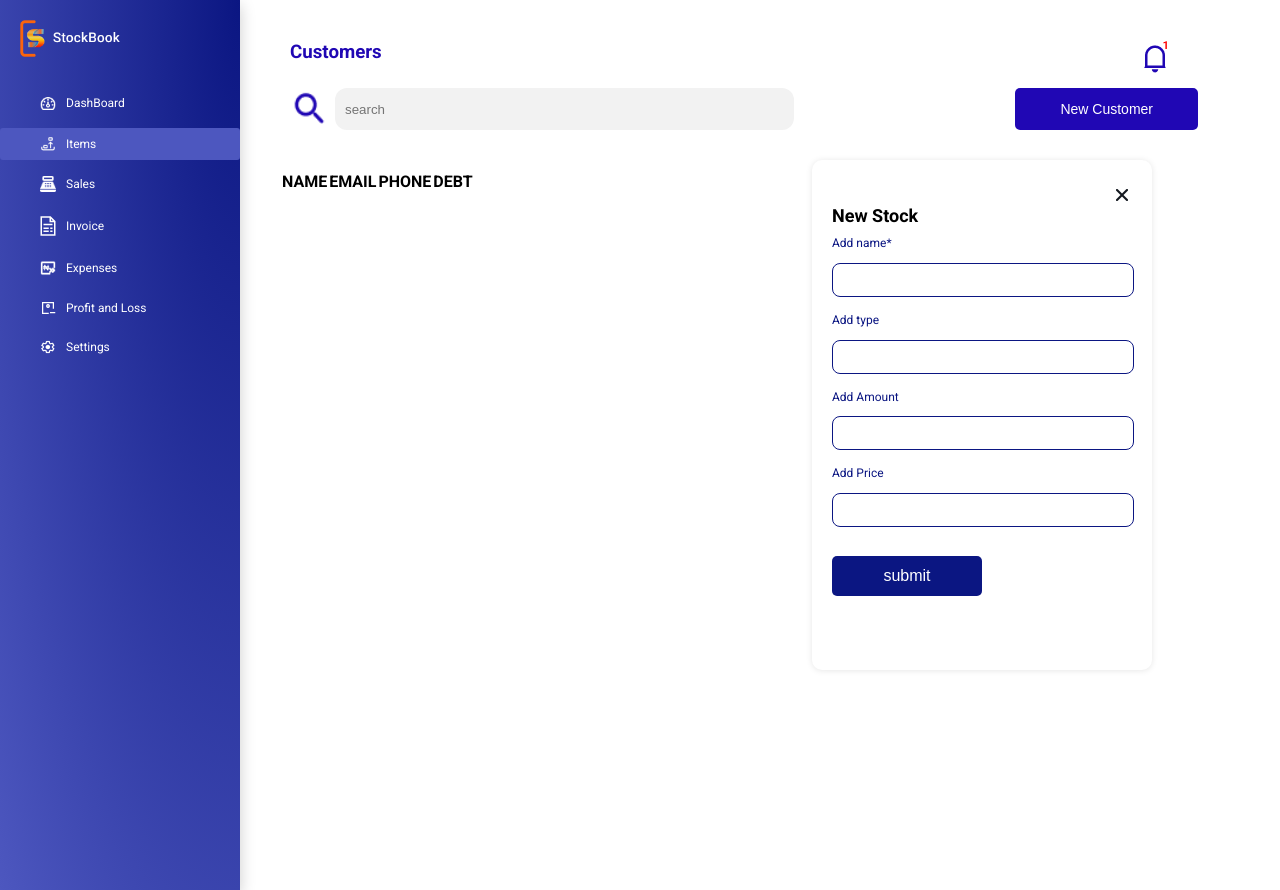
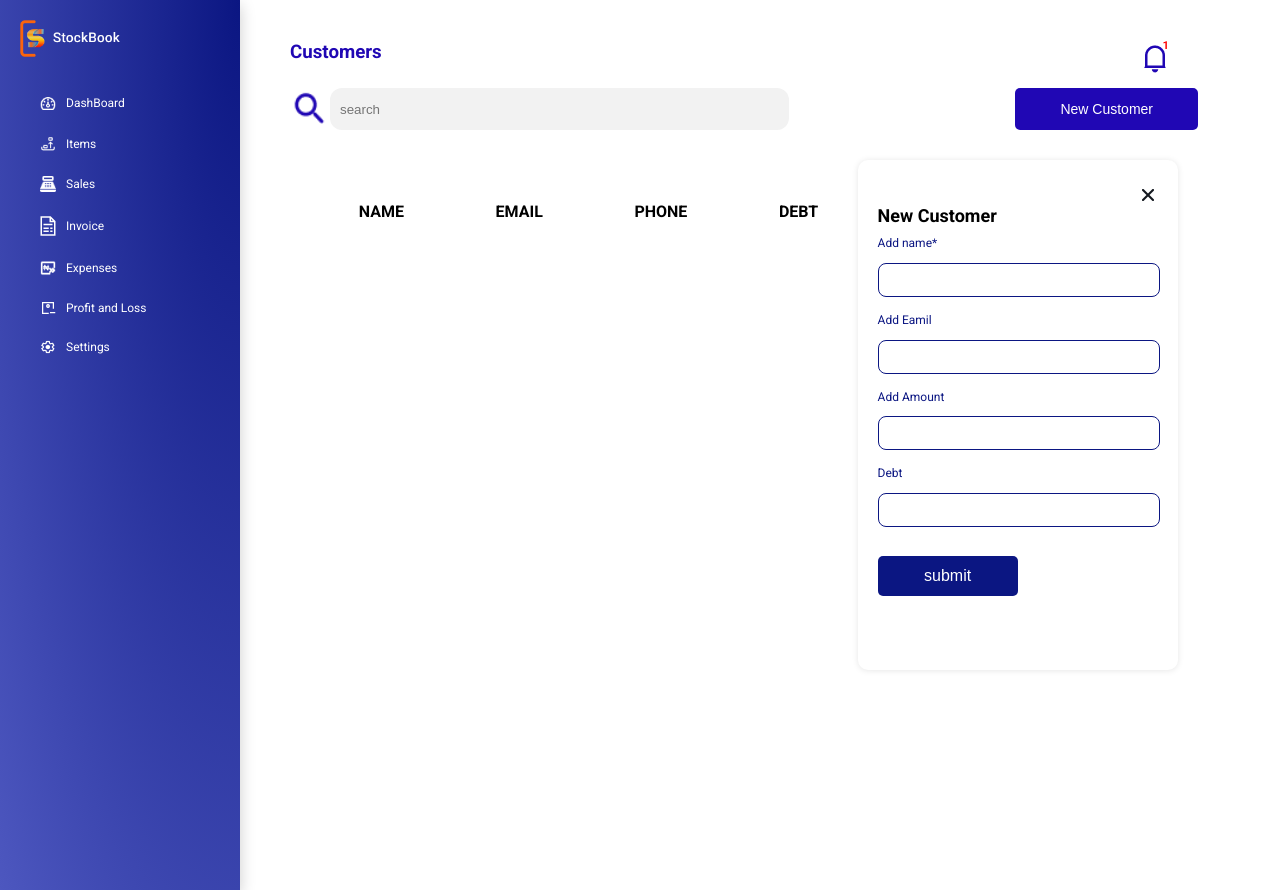
Before and after one commit to Marvelousmolokwu/root_stockbook, a plain HTML site: page main/customer.html in a window 1280 px wide. Both pictures are taken after a click on the button "New Customer". Drawn offline with Linux system fonts and the light colour scheme.

Commit message:
added the customer page

```diff
--- a/main/customer.html
+++ b/main/customer.html
@@ -13,7 +13,7 @@
     <link href="https://fonts.googleapis.com/css2?family=Roboto:wght@100;400;500;700&display=swap" rel="stylesheet" />
 
     <link rel="stylesheet" href="main.css" />
-    <script src="main.js" defer></script>
+
     <script src="app.js" defer></script>
 </head>
 
@@ -37,7 +37,7 @@
             <img src="/images/ic_round-search.png" alt="sreach" width="40px" />
             <input type="search" name="sreach" id="sreach" placeholder="search" />
             <div class="header--addstock">
-                <button class="add">New Customer</button>
+                <button class="customer--add">New Customer</button>
             </div>
         </div>
 
@@ -58,7 +58,7 @@
                         <img src="/images/icon-park-outline_dashboard-one.png" alt="" />
                         <a href="/main/dashBoard.html">DashBoard</a>
                     </li>
-                    <li class="d-flex active">
+                    <li class="d-flex">
                         <img src="/images/fluent_tray-item-remove-24-regular.png" alt="" />
                         <a href="/main/item.html">Items</a>
                     </li>
@@ -107,33 +107,33 @@
             </table>
         </div>
         <!-- popup -->
-        <div class="popup-container">
+        <div class="popup-customer--form">
             <form class="popup" onsubmit="onFormSubmit()">
                 <div class="popoup--head">
-                    <img src="/images/Close_MD2.png" alt="" class="popup--close">
+                    <img src="/images/Close_MD2.png" alt="" class="customer--popup--close">
                 </div>
-                <h2 id="popup-title">New Stock</h2>
-                <label for="stock-name">Add name*</label><label class="validation-error hide"
+                <h2 id="popup-title">New Customer</h2>
+                <label for="new__customer-name">Add name*</label><label class="validation-error hide"
                     id="fullNameValidationError"> this field is requried</label>
 
-                <input type="text" id="stock-name" name="stock-name">
+                <input type="text" id="new__customer-name" name="new__customer-name">
 
 
-                <label for="stock-type">
-                    Add type
-                    <input type="text" id="stock-type" name="stock-type">
+                <label for="new__customer-email">
+                    Add Eamil
+                    <input type="text" id="new__customer-email" name="new__customer-email">
                 </label>
 
-                <label for="stock-amount">
+                <label for="new__customer-number">
                     Add Amount
-                    <input type="text" id="stock-amount" name="stock-amount">
+                    <input type="number" id="stock-number" name="stock-number">
                 </label>
 
                 <label for="stock-price">
-                    Add Price
-                    <input type="number" id="stock-price" name="stock-price">
+                    Debt
+                    <input type="text" id="debt" name="debt">
                 </label>
-                <input id="popup-btn" type="submit" value="submit">
+                <input id="popup-btn" type="submit" value="submit" class="customer--save">
             </form>
 
 
@@ -185,7 +185,115 @@
             </div>
         </div>
     </aside>
+    <script>
+        // GET ELEMENTS
+        const customerAddForm = document.querySelector(".popup-customer--form");
+        const customerBtn = document.querySelector(".customer--add");
+        const customerCloseBtn = document.querySelector(".customer--popup--close")
+        const customerSaveBtn = document.querySelector(".customer--save")
 
+
+        customerBtn.addEventListener("click", () => {
+
+            customerAddForm.classList.add("show--customer--form");
+
+        });
+        customerCloseBtn.addEventListener("click", () => {
+
+            customerAddForm.classList.remove("show--customer--form");
+        });
+
+
+        // form.addEventListener("submit", (e) => {
+        //     e.preventDefault()
+        // })
+        // // Load data from localStorage
+        // const invoiceData = JSON.parse(localStorage.getItem("invoiceData")) || [];
+        // invoiceData.forEach((data) => {
+        //     insertFormData(data);
+        // });
+        // function onFormSubmit() {
+        //     if (validate()) {
+        //         let formData = readFormData();
+        //         insertFormData(formData);
+        //         generateId()
+        //         resetForm();
+        //         InvoiceAdd.classList.remove("show--popup--invoice");
+        //         // save to local storage
+        //         const invoiceData = JSON.parse(localStorage.getItem("invoiceData")) || [];
+        //         invoiceData.push(formData);
+        //         localStorage.setItem("invoiceData", JSON.stringify(invoiceData));
+        //     }
+        // }
+        // function readFormData() {
+        //     let formData = {};
+        //     formData["customername"] = document.getElementById("customer-name").value;
+        //     formData["customeritem"] = document.getElementById("customer-item").value;
+        //     formData["date"] = document.getElementById("date").value;
+        //     formData["customerprice"] = document.getElementById("customer-price").value;
+        //     return formData;
+        // }
+        // function insertFormData(data) {
+        //     let newRow = tbody.insertRow(tbody.length);
+        //     cell1 = newRow.insertCell(0);
+        //     cell1.innerHTML = data.customername;
+        //     cell2 = newRow.insertCell(1);
+        //     cell2.innerHTML = data.customeritem;
+        //     cell3 = newRow.insertCell(2);
+        //     cell3.innerHTML = data.date;
+        //     cell4 = newRow.insertCell(3);
+        //     cell4.innerHTML = data.customerprice;
+        //     cell5 = newRow.insertCell(4);
+        //     cell5.innerHTML = `<button onClick="generate()" class="invoice--generate"> generate </button`;
+        //     cell6 = newRow.insertCell(5); cell6.innerHTML = `#${generateId()}`; cell7 = newRow.insertCell(6);
+        //     cell7.innerHTML = `<img onClick="onDelete(this)" src="/images/Close_MD2.png" alt="" class="popup--close">`;
+
+        // }
+        // function resetForm() {
+        //     document.getElementById("customer-name").value = "";
+        //     document.getElementById("customer-item").value = "";
+        //     document.getElementById("date").value = "";
+        //     document.getElementById("customer-price").value = "";
+        // }
+        // function onDelete(td) {
+        //     if (confirm("Are you sure you want to delete this record?")) {
+        //         row = td.parentElement.parentElement;
+        //         tbody.deleteRow(row.rowIndex - 1, 1);
+        //         resetForm();
+
+        //         // Remove data from localStorage
+        //         const invoiceData = JSON.parse(localStorage.getItem("invoiceData")) || [];
+        //         invoiceData.splice(row.rowIndex - 1, 1);
+        //         localStorage.setItem("invoiceData", JSON.stringify(invoiceData));
+        //     }
+        // }
+        // function generateId() {
+        //     const id = Math.floor(Math.random() * 100000)
+        //     return id;
+        // }
+        // function generate() {
+
+        //     invoiceReceipt.classList.add("show--invoice-receipt")
+        //     console.log("me")
+
+        // }
+        // function validate() {
+        //     isValid = true;
+        //     if (document.getElementById("customer-name").value == "") {
+        //         isValid = false;
+        //         document.getElementById("fullNameValidationError").classList.remove("hide--invoice");
+        //     } else {
+        //         isValid = true;
+        //         if (
+        //             document
+        //                 .getElementById("fullNameValidationError")
+        //                 .classList.contains("hide--invoice")
+        //         )
+        //             document.getElementById("fullNameValidationError").classList.add("hide--invoice");
+        //     }
+        //     return isValid;
+        // }
+    </script>
 </body>
 
 </html>
--- a/main/main.css
+++ b/main/main.css
@@ -81,6 +81,7 @@ header {
   width: 33px;
   height: 33px;
   border-radius: 50px;
+  cursor: pointer;
 }
 .header--info,
 .header--notification {
@@ -95,7 +96,10 @@ header {
 }
 .header--sreach {
   display: flex;
-  gap: 5px;
+  gap: 0px;
+}
+.header--sreach > img {
+  min-width: 40px;
 }
 .header--sreach input {
   background-color: #f2f2f2;
@@ -169,6 +173,7 @@ header {
   display: flex;
   justify-content: flex-end;
   margin-right: 10px;
+  cursor: pointer;
 }
 .active,
 .dashBoard-items ul li:hover {
@@ -195,7 +200,8 @@ main {
 /* popup */
 .popup-container,
 .set--reminder--popup,
-.invoice--popup {
+.invoice--popup,
+.popup-customer--form {
   padding: 25px 20px;
   display: flex;
   flex-direction: column;
@@ -214,12 +220,14 @@ main {
   display: none;
 }
 .popup-container h2,
-.invoice--popup h2 {
+.invoice--popup h2,
+.popup-customer--form h2 {
   color: black;
   margin-bottom: 10px;
 }
 .popup-container * input,
-.invoice--popup * input {
+.invoice--popup * input,
+.popup-customer--form * input {
   border-radius: 0.5rem;
   height: 2rem;
   margin-bottom: 1rem;
@@ -252,6 +260,11 @@ main {
 }
 .set--reminder--popup {
   height: 200px;
+}
+.popup-customer--form {
+}
+.show--customer--form {
+  display: block;
 }
 .set--reminder--popup > button {
   padding: 10px;
@@ -329,23 +342,25 @@ main {
 }
 .profile--close {
   margin-left: 10px;
+  cursor: pointer;
 }
 .show--profile {
   display: block;
   position: fixed;
 }
 /* table */
-#invoice-list,
-#invoice-list > th,
-#invoice-list > td {
-  padding: 1.5rem 0.8rem;
-  margin: 20px;
+table,
+table * th,
+table * td {
+  padding: 0.5rem 1rem;
+
   line-height: 1rem;
   text-align: center;
   font-size: 0.8rem;
 }
-#invoice-list > th {
+table * th {
   font-size: 1rem;
+  padding: 1.5rem 2.8rem;
 }
 #invoice-list {
   max-height: 19rem;
@@ -410,6 +425,7 @@ label.validation-error {
   right: 12px;
   position: absolute;
   top: 8px;
+  cursor: pointer;
 }
 
 .invoice-box table {
@@ -477,8 +493,6 @@ label.validation-error {
   display: block;
 }
 
-/* invoice form */
-
 /* media query */
 @media screen and (min-width: 25rem) {
   /* .dashBoard {
@@ -543,13 +557,13 @@ label.validation-error {
     padding: 13px 45px;
     border-radius: 5px;
   }
-  #invoice-list,
-  #invoice-list > th,
-  #invoice-list > td {
+  table,
+  table > th,
+  table > td {
     padding: 0.5rem 2rem;
     font-size: 0.8rem;
   }
-  #invoice-list > th {
+  table > th {
     font-size: 1rem;
   }
 
```
Also changed, not shown: main/remaining.html (+21 -31 lines).
